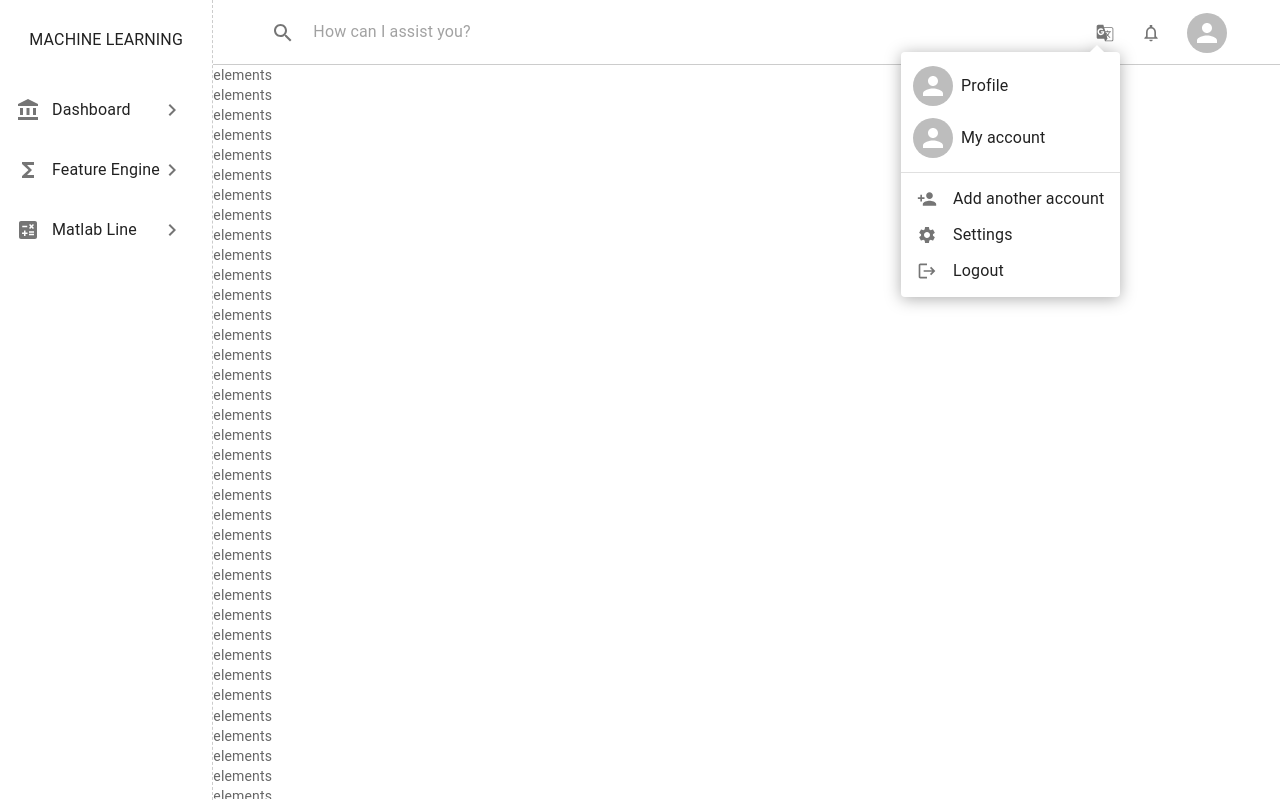
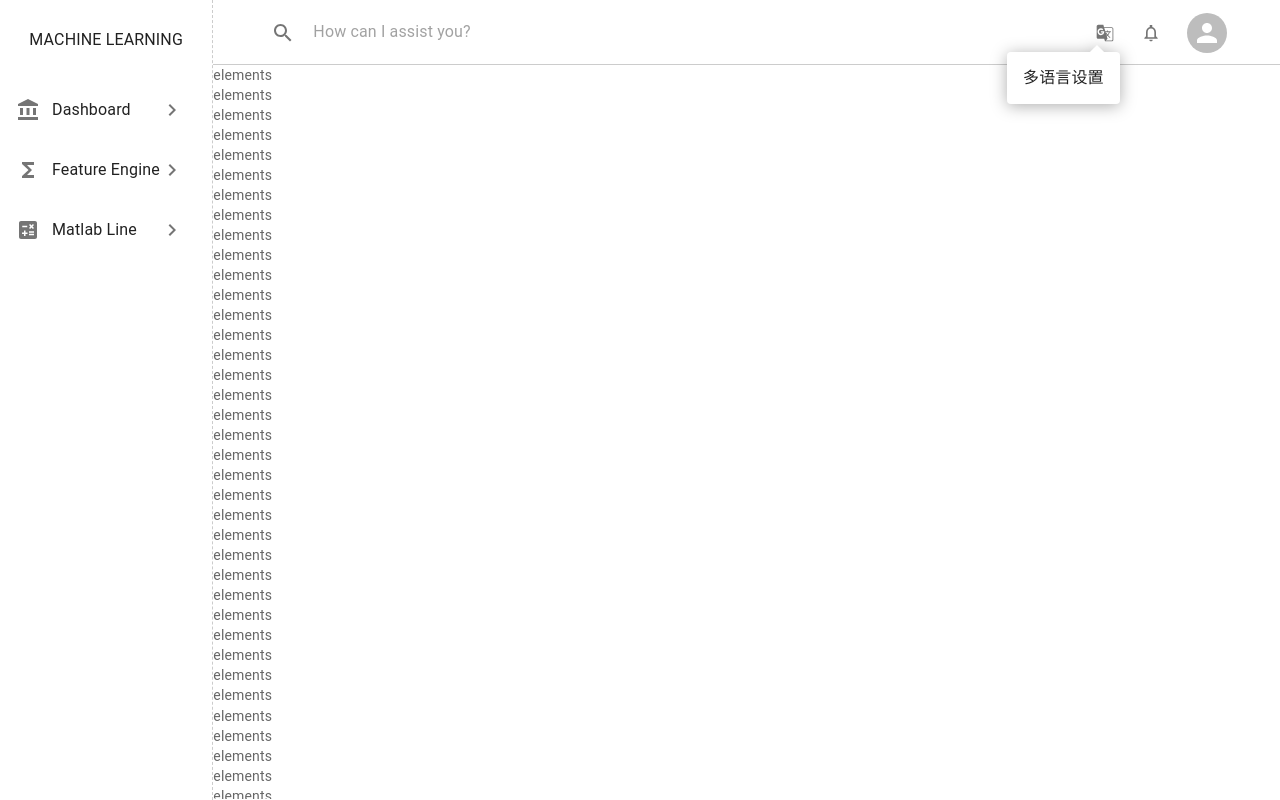
Before and after one commit to Until-You-Possible/dashboard-ML, a React (Create React App) app in the folder code/frontend/dashboard-app/: page /home in a window 1280 px wide. Both pictures are taken after a click on the button 1104 px from the left and 33 px from the top of the page. Built offline with nearby package versions, Linux system fonts and the light colour scheme.

Commit message:
feat: keep optimizing the structure

```diff
--- a/code/frontend/dashboard-app/src/component/ContentHeader/SubComponent/Language/Index.tsx
+++ b/code/frontend/dashboard-app/src/component/ContentHeader/SubComponent/Language/Index.tsx
@@ -64,29 +64,7 @@ function LanguageSwitch() {
                 anchorOrigin={{ horizontal: 'right', vertical: 'bottom' }}
             >
                 <MenuItem onClick={handleClose}>
-                    <Avatar /> Profile
-                </MenuItem>
-                <MenuItem onClick={handleClose}>
-                    <Avatar /> My account
-                </MenuItem>
-                <Divider />
-                <MenuItem onClick={handleClose}>
-                    <ListItemIcon>
-                        <PersonAdd fontSize="small" />
-                    </ListItemIcon>
-                    Add another account
-                </MenuItem>
-                <MenuItem onClick={handleClose}>
-                    <ListItemIcon>
-                        <Settings fontSize="small" />
-                    </ListItemIcon>
-                    Settings
-                </MenuItem>
-                <MenuItem onClick={handleClose}>
-                    <ListItemIcon>
-                        <Logout fontSize="small" />
-                    </ListItemIcon>
-                    Logout
+                    多语言设置
                 </MenuItem>
             </Menu>
         </div>
```
